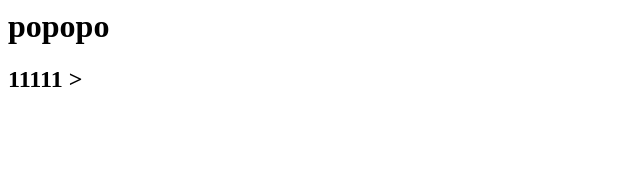
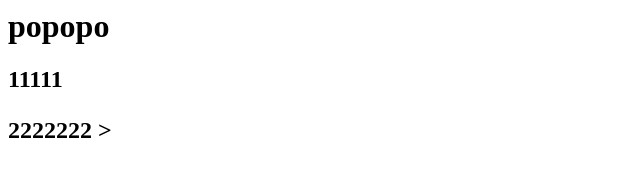
Before and after one commit to vladim-kul/special-app, a plain HTML site: page index.html in a window 1280 px wide. Shown: the whole page, without its empty margins (0-640 px from the left). Drawn offline with Linux system fonts and the light colour scheme.

Commit message:
Update index.html

```diff
--- a/index.html
+++ b/index.html
@@ -1,4 +1,5 @@
 <html> <body>
     <h1>ророро
         <h2> 11111
+            <p> 2222222
 </body> </html>>
```
